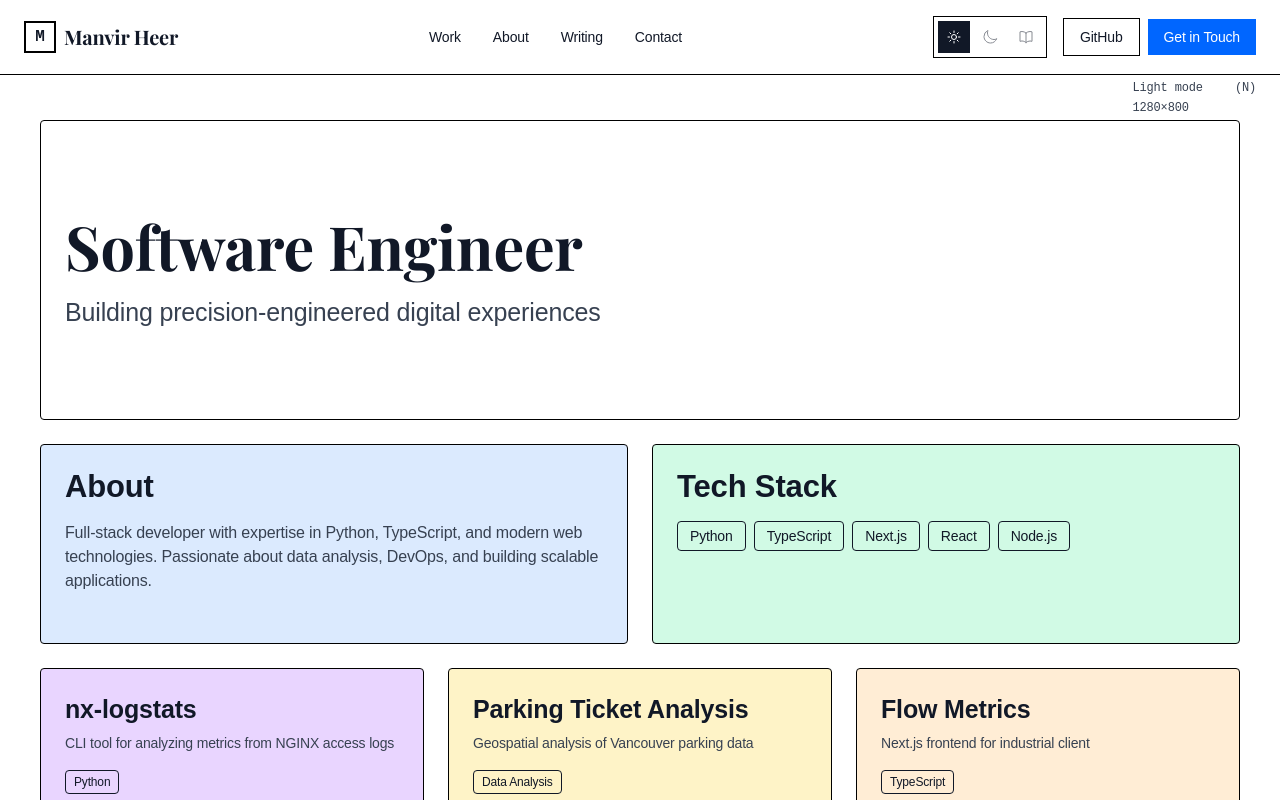
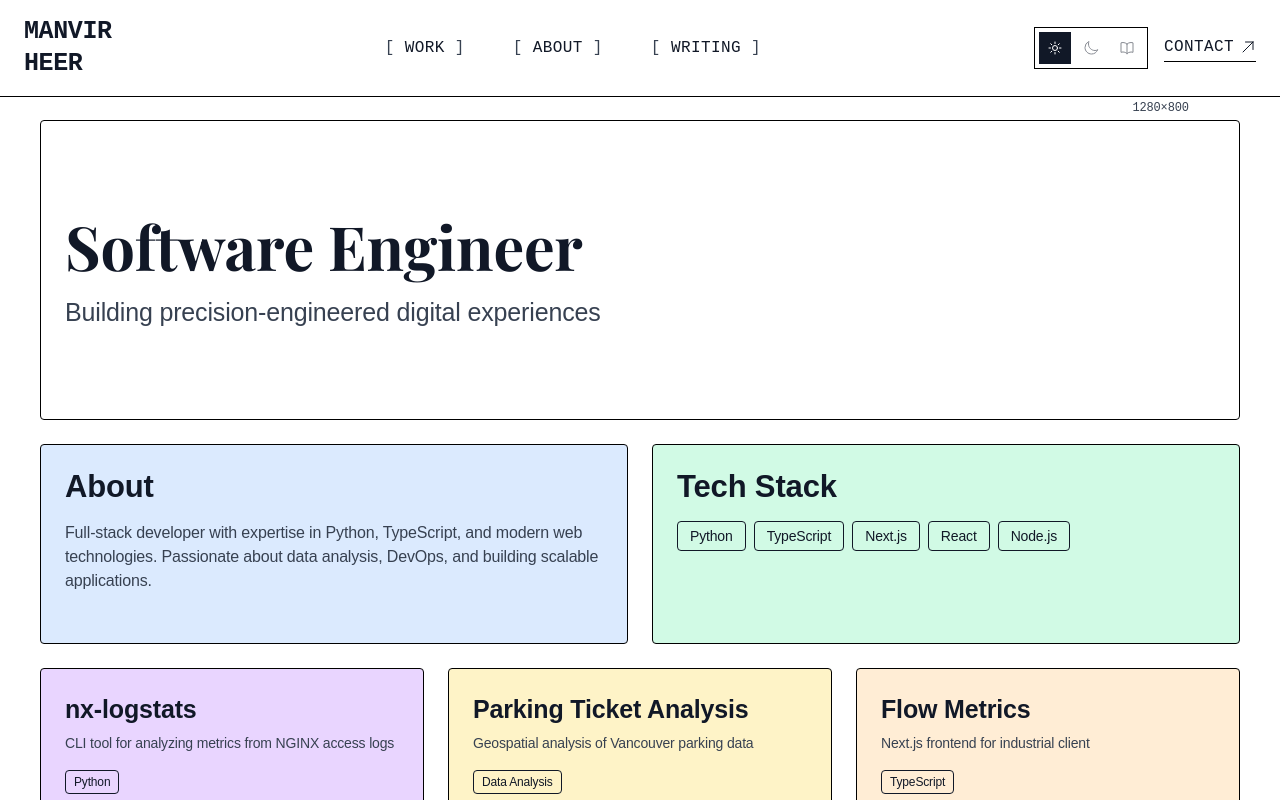
Before and after one commit to manvirheer/manvirheer-portfolio, a Next.js app: page / in a window 1280 px wide. Shown: the top 800 px of the page. Built offline with nearby package versions, Linux system fonts and the light colour scheme; a web font is replaced by a local one.

Commit message:
Design: update header feel to more brutalist

```diff
--- a/app/components/layout/Header.tsx
+++ b/app/components/layout/Header.tsx
@@ -3,12 +3,12 @@
 import Link from 'next/link'
 import { ThemeSwitcher } from '@/app/components/ui/ThemeSwitcher'
 import { motion } from 'framer-motion'
+import { ArrowUpRightIcon } from '@heroicons/react/24/outline'
 
 const navItems = [
-  { label: 'Work', href: '/work' },
-  { label: 'About', href: '/about' },
-  { label: 'Writing', href: '/writing' },
-  { label: 'Contact', href: '/contact' },
+  { label: 'WORK', href: '/work' },
+  { label: 'ABOUT', href: '/about' },
+  { label: 'WRITING', href: '/writing' },
 ]
 
 export const Header = () => {
@@ -24,30 +24,25 @@ export const Header = () => {
       transition={{ duration: 0.3 }}
     >
       <div className="max-w-[1400px] mx-auto px-6 py-4 flex items-center justify-between">
-        {/* Logo */}
-        <Link href="/" className="flex items-center gap-2 group">
-          <motion.div
-            className="w-8 h-8 border-2 flex items-center justify-center font-bold font-mono"
-            style={{ borderColor: 'var(--page-border)' }}
-            whileHover={{ scale: 1.1, rotate: 5 }}
-            whileTap={{ scale: 0.95 }}
-          >
-            M
-          </motion.div>
-          <span className="font-bold text-lg font-[family-name:var(--font-serif)] hidden sm:inline">
-            Manvir Heer
-          </span>
+        {/* Logo - Stacked Name */}
+        <Link href="/" className="group">
+          <div className="font-bold font-mono leading-tight tracking-tight">
+            <div className="text-xl">MANVIR</div>
+            <div className="text-xl">HEER</div>
+          </div>
         </Link>
 
-        {/* Navigation */}
-        <nav className="hidden md:flex items-center gap-8">
+        {/* Navigation - Bracket Style */}
+        <nav className="hidden md:flex items-center gap-8 lg:gap-12">
           {navItems.map((item) => (
             <Link
               key={item.href}
               href={item.href}
-              className="text-sm font-medium hover:opacity-70 transition-opacity"
+              className="text-base font-mono tracking-wide hover:opacity-60 transition-opacity"
             >
-              {item.label}
+              <span style={{ color: 'var(--page-text-muted)' }}>[</span>
+              {' '}{item.label}{' '}
+              <span style={{ color: 'var(--page-text-muted)' }}>]</span>
             </Link>
           ))}
         </nav>
@@ -56,28 +51,15 @@ export const Header = () => {
         <div className="flex items-center gap-4">
           <ThemeSwitcher />
 
-          {/* CTA Buttons */}
-          <div className="hidden sm:flex items-center gap-2">
-            <Link
-              href="https://github.com/manvirheer"
-              target="_blank"
-              rel="noopener noreferrer"
-              className="px-4 py-2 text-sm border hover:bg-[var(--page-surface-elevated)] transition-colors"
-              style={{ borderColor: 'var(--page-border)' }}
-            >
-              GitHub
-            </Link>
-            <Link
-              href="/#contact"
-              className="px-4 py-2 text-sm font-medium transition-colors"
-              style={{
-                backgroundColor: 'var(--page-primary)',
-                color: 'var(--page-bg)',
-              }}
-            >
-              Get in Touch
-            </Link>
-          </div>
+          {/* Contact CTA */}
+          <Link
+            href="/contact"
+            className="hidden sm:flex items-center gap-1.5 text-base font-mono tracking-wide hover:opacity-60 transition-opacity border-b pb-0.5"
+            style={{ borderColor: 'var(--page-border)' }}
+          >
+            CONTACT
+            <ArrowUpRightIcon className="w-4 h-4" />
+          </Link>
         </div>
       </div>
     </motion.header>
```
